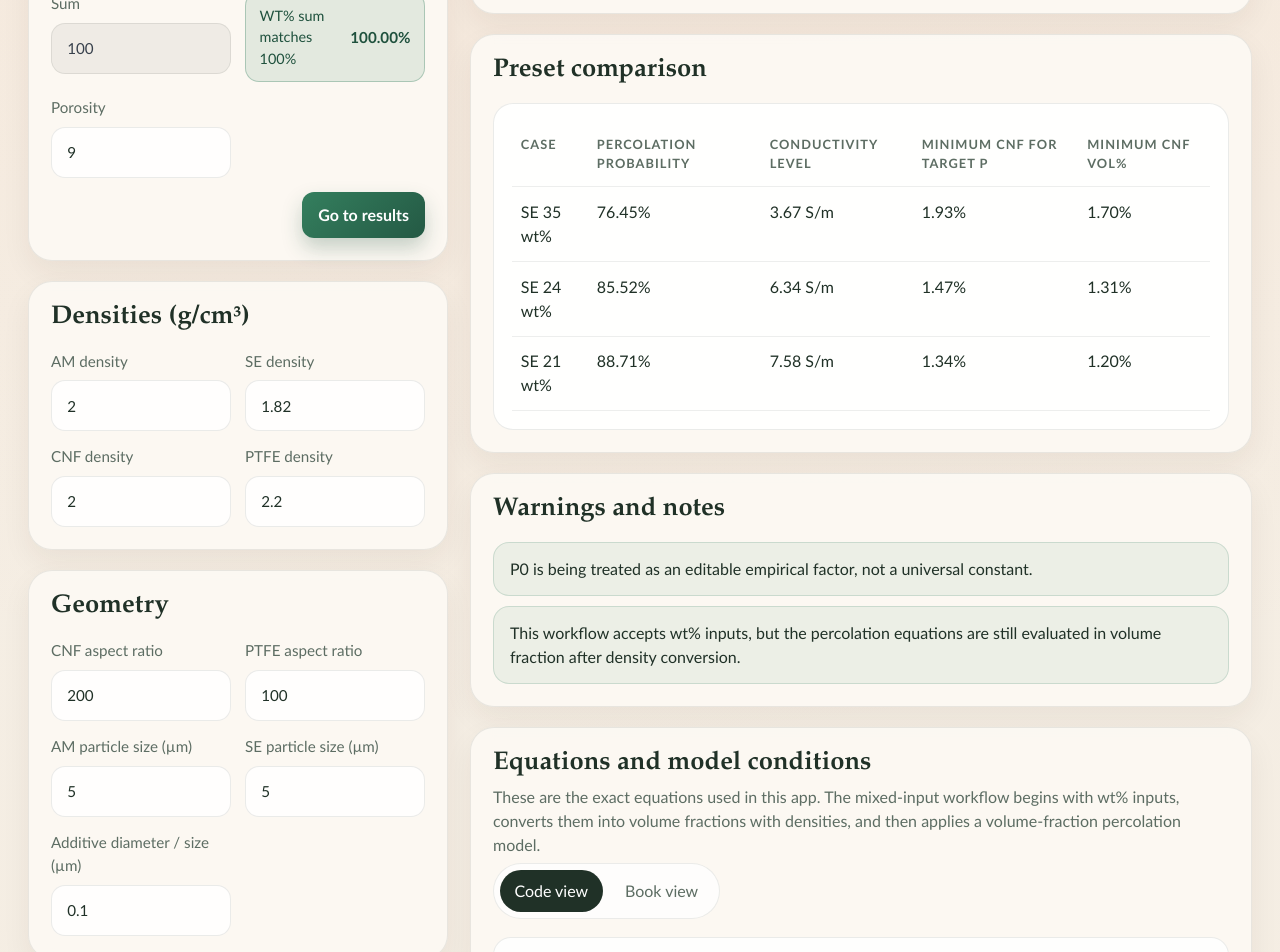
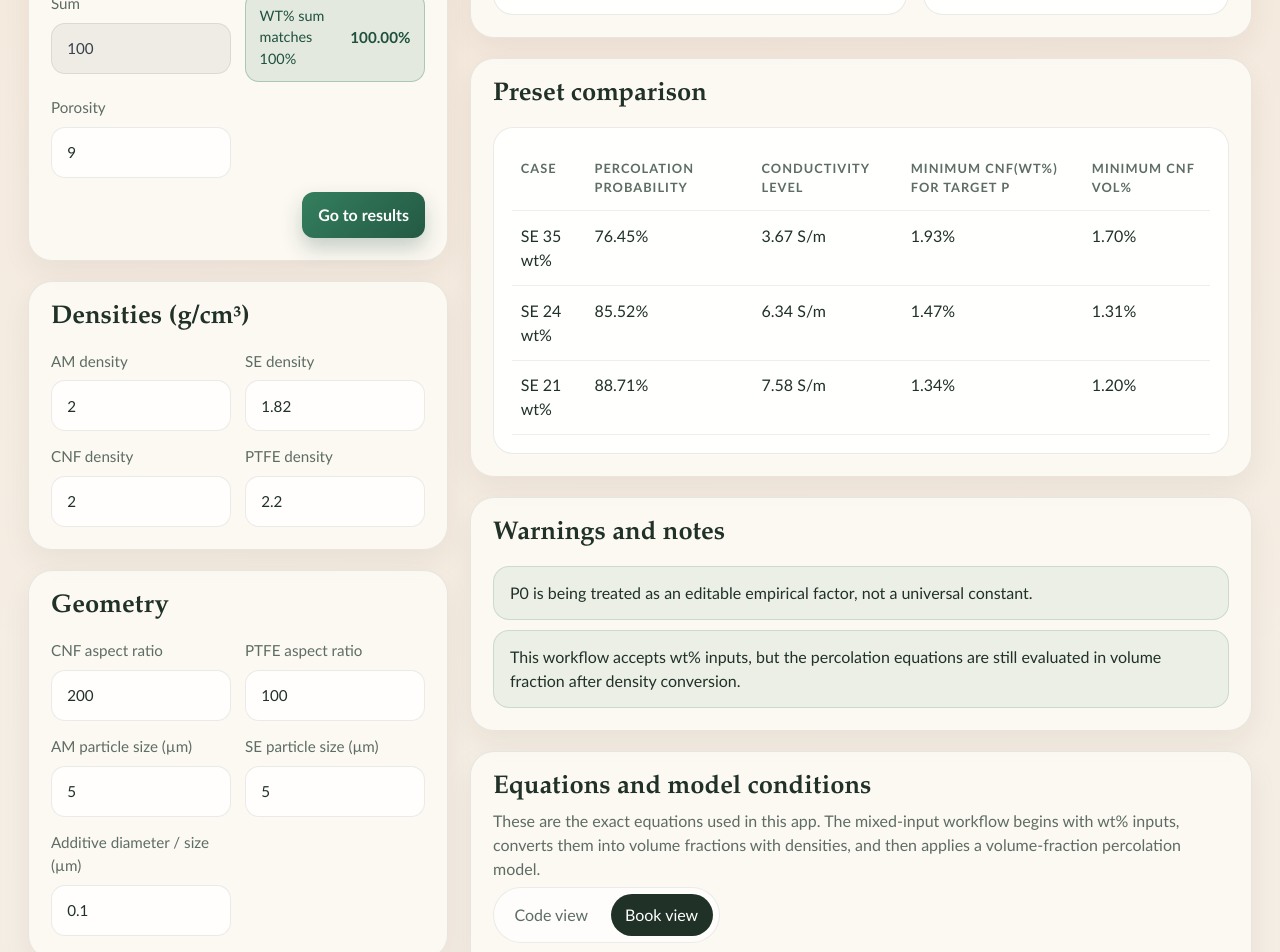
Before and after one commit to mktree1008-gif/codex-webepp, a React (Vite) app: page / in a window 1280 px wide. Shown: the part 1080-2032 px from the top of the page. Built offline with nearby package versions, Linux system fonts and the light colour scheme.

Commit message:
Clarify min CNF wt label and default to book view

```diff
--- a/src/App.tsx
+++ b/src/App.tsx
@@ -72,7 +72,7 @@ const textByLocale = {
     probability: 'Percolation probability',
     probabilityRaw: 'Uncapped probability',
     conductivity: 'Conductivity level',
-    minCnfWt: 'Minimum CNF for target P',
+    minCnfWt: 'Minimum CNF(wt%) for target P',
     minCnfVol: 'Minimum CNF vol%',
     networkModel: 'Active network model',
     thresholdMode: 'Threshold mode',
@@ -194,7 +194,7 @@ const textByLocale = {
     probability: '퍼콜레이션 확률',
     probabilityRaw: '보정 전 확률',
     conductivity: '전도도 수준',
-    minCnfWt: '목표 P를 위한 최소 CNF',
+    minCnfWt: '목표 P를 위한 최소 CNF(wt%)',
     minCnfVol: '최소 CNF vol%',
     networkModel: '활성 네트워크 모델',
     thresholdMode: '임계값 계산 방식',
@@ -574,7 +574,7 @@ function App() {
   const [geometry, setGeometry] = useState<GeometryInput>(defaultGeometry)
   const [assumptions, setAssumptions] = useState<ModelAssumptions>(defaultModelAssumptions)
   const [copyStatus, setCopyStatus] = useState<'idle' | 'copied' | 'failed'>('idle')
-  const [equationView, setEquationView] = useState<EquationView>('code')
+  const [equationView, setEquationView] = useState<EquationView>('book')
   const [selectedEquationId, setSelectedEquationId] = useState('workflow-solid')
   const [scrollNav, setScrollNav] = useState<ScrollNavState>({
     scrollTop: 0,
```
